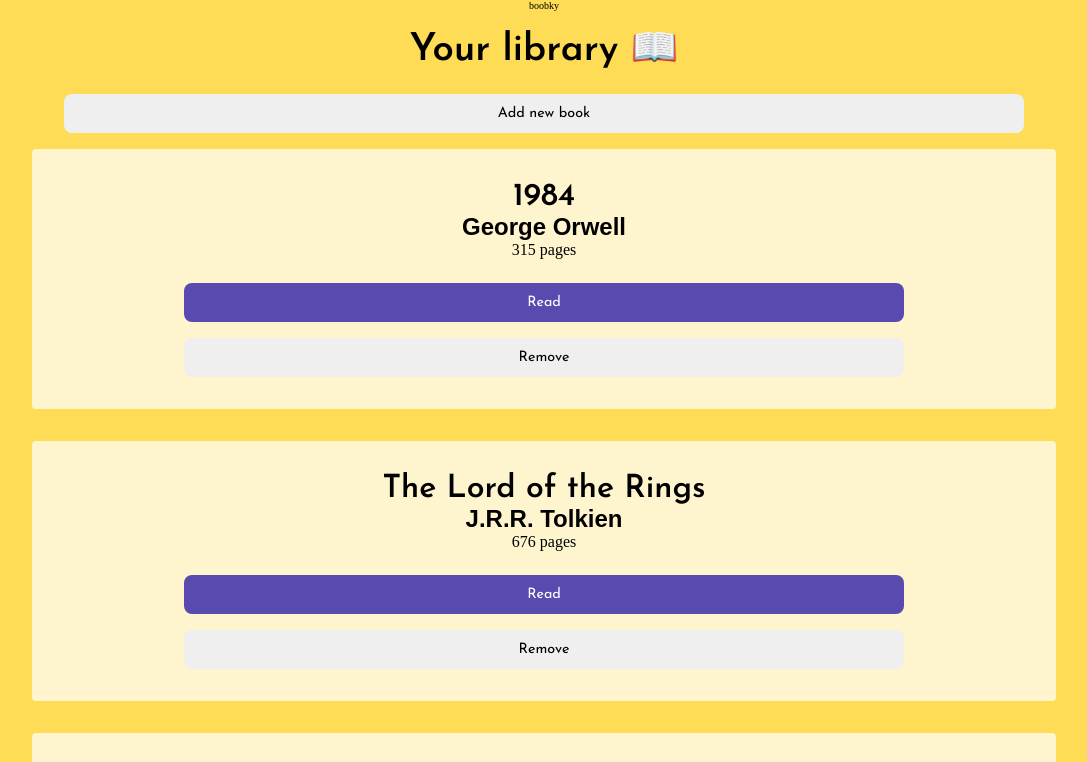
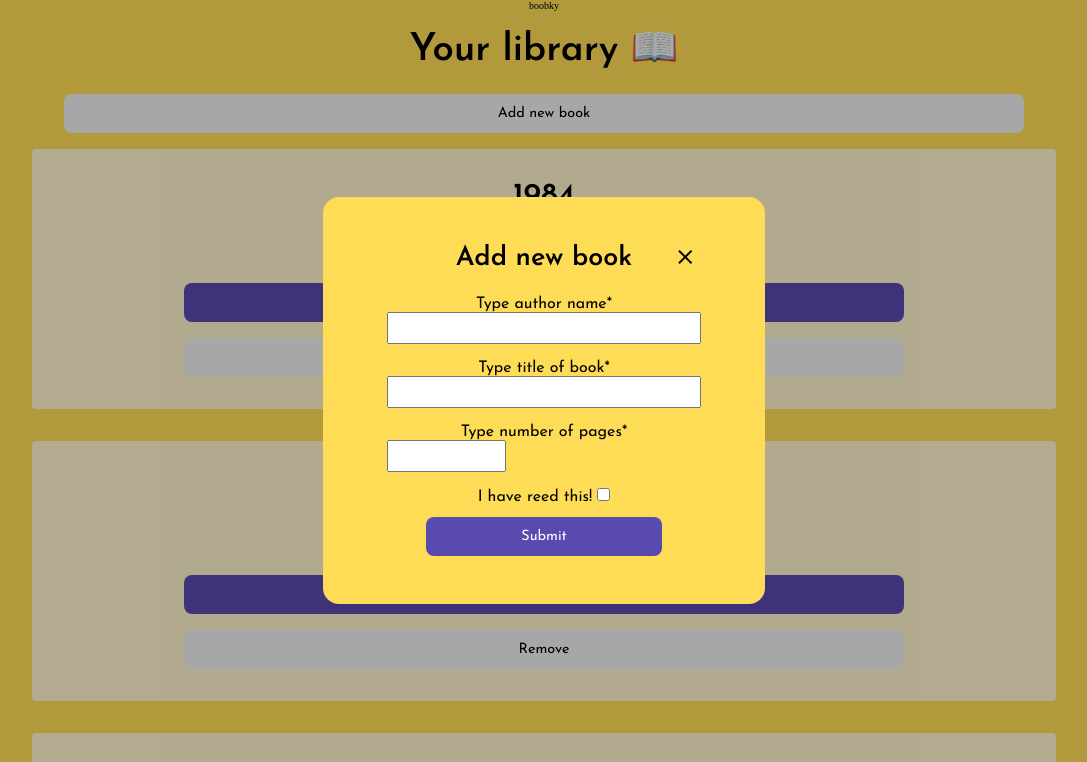
Before and after one commit to vaiperlexmar/library-app, a website built with Vite: page index.html in a window 1280 px wide. Both pictures are taken after a click on the button "Add new book". Shown: the top 762 px of the page, without its empty margins (96-1183 px from the left). Built offline with nearby package versions, Linux system fonts and the light colour scheme; a web font is replaced by a local one.

Commit message:
Made modal window for new books adding

```diff
--- a/index.html
+++ b/index.html
@@ -6,6 +6,10 @@
     <meta name="viewport" content="width=device-width, initial-scale=1.0" />
     <title>Library App</title>
     <link rel="stylesheet" href="style.css" />
+    <link
+      rel="stylesheet"
+      href="https://fonts.googleapis.com/css2?family=Material+Symbols+Outlined:opsz,wght,FILL,GRAD@20..48,100..700,0..1,-50..200"
+    />
   </head>
   <body>
     <div id="app">
@@ -16,6 +20,68 @@
         <section class="library">
           <h1 class="library__heading">Your library 📖</h1>
         </section>
+        <div class="modal hidden">
+          <div class="modal__window">
+            <header class="modal__header">
+              <span></span>
+              <h2>Add new book</h2>
+              <button class="modal__close" type="button">
+                <span class="material-symbols-outlined"> close </span>
+              </button>
+            </header>
+            <form class="form">
+              <label for="author" class="form__label">
+                Type author name*
+                <input
+                  type="text"
+                  class="form__input form__text"
+                  name="author"
+                  id="author"
+                  required
+                />
+              </label>
+              <label for="title" class="form__label">
+                Type title of book*
+                <input
+                  type="text"
+                  class="form__input form__text"
+                  name="title"
+                  id="title"
+                  required
+                />
+              </label>
+              <label for="pages" class="form__label">
+                Type number of pages*
+                <input
+                  type="number"
+                  class="form__input form__number"
+                  min="1"
+                  max="10000"
+                  name="pages"
+                  id="pages"
+                  required
+                />
+              </label>
+              <label for="isRead" class="form__label">
+                I have reed this!
+                <input
+                  type="checkbox"
+                  class="form__input form__checkbox"
+                  name="isRead"
+                  id="isRead"
+                />
+              </label>
+
+              <button
+                class="btn btn_purple modal__submit"
+                type="submit"
+                id="add-book-submit"
+              >
+                Submit
+              </button>
+            </form>
+          </div>
+        </div>
       </main>
     </div>
     <script type="module" src="/main.js"></script>
--- a/main.js
+++ b/main.js
@@ -38,7 +38,29 @@ function Book(author, title, pages, isRead) {
   this.isRead = isRead;
 }
 
-function addBookToTheLibrary() {}
+const newBookModal = document.querySelector(".modal");
+const closeNewBookModal = document.querySelector(".modal__close");
+closeNewBookModal.addEventListener("click", () => {
+  newBookModal.classList.add("hidden");
+});
+const modalForm = document.forms[0];
+const submitNewBook = document.querySelector(".modal__submit");
+
+function addBookToTheLibrary() {
+  document.body.classList.add("modal-open");
+  newBookModal.classList.remove("hidden");
+
+  submitNewBook.addEventListener("click", (e) => {
+    e.preventDefault();
+    const author = modalForm[0].value;
+    const title = modalForm[1].value;
+    const pages = modalForm[2].value;
+    const isRead = modalForm[3].checked;
+    myLibrary.push(new Book(author, title, pages, isRead));
+    document.body.classList.remove("modal-open");
+    newBookModal.classList.add("hidden");
+  });
+}
 
 // Add content to page
 const libraryEl = document.querySelector(".library");
--- a/style.css
+++ b/style.css
@@ -22,6 +22,12 @@ h4,
 h5,
 h6 {
   font-family: "Josefin Sans", sans-serif;
+}
+
+.hidden {
+  display: none;
+  visibility: hidden;
+  opacity: 0;
 }
 
 /* Header */
@@ -106,3 +112,74 @@ h6 {
 .book__is-read-btn {
   margin-bottom: 1rem;
 }
+
+.modal {
+  position: fixed;
+  left: 0;
+  top: 0;
+  width: 100%;
+  height: 100vh;
+  z-index: 999;
+  background-color: rgba(0, 0, 0, 0.3);
+  display: grid;
+  align-items: center;
+  justify-content: center;
+  overflow-y: auto;
+}
+
+.modal-open {
+  overflow: hidden;
+}
+
+.modal__window {
+  max-width: 50rem;
+  padding: 3rem 4rem;
+  z-index: 1;
+  background-color: #fedc56;
+  margin: 3rem 1.5rem;
+  border-radius: 1rem;
+}
+
+.modal__header {
+  display: grid;
+  grid-template-columns: 10% 80% 10%;
+  gap: 0;
+  align-items: center;
+  justify-content: center;
+
+  font-size: large;
+  margin-bottom: 1.5rem;
+}
+
+.modal__header > button {
+  background: transparent;
+  border: 0;
+  cursor: pointer;
+  transition: 0.2s all;
+}
+
+.modal__header > button:hover {
+  transform: scale(1.2);
+}
+
+.form__label {
+  font-family: "Josefin Sans", sans-serif;
+  font-size: 1rem;
+  display: block;
+}
+
+.form__input {
+  display: block;
+  margin-bottom: 1rem;
+  font-size: 1.5rem;
+}
+
+.form__input:focus {
+  transition: 0.1s all;
+  border: none;
+  outline: groove #5a4ab0;
+}
+
+.form__checkbox {
+  display: inline;
+}
```
